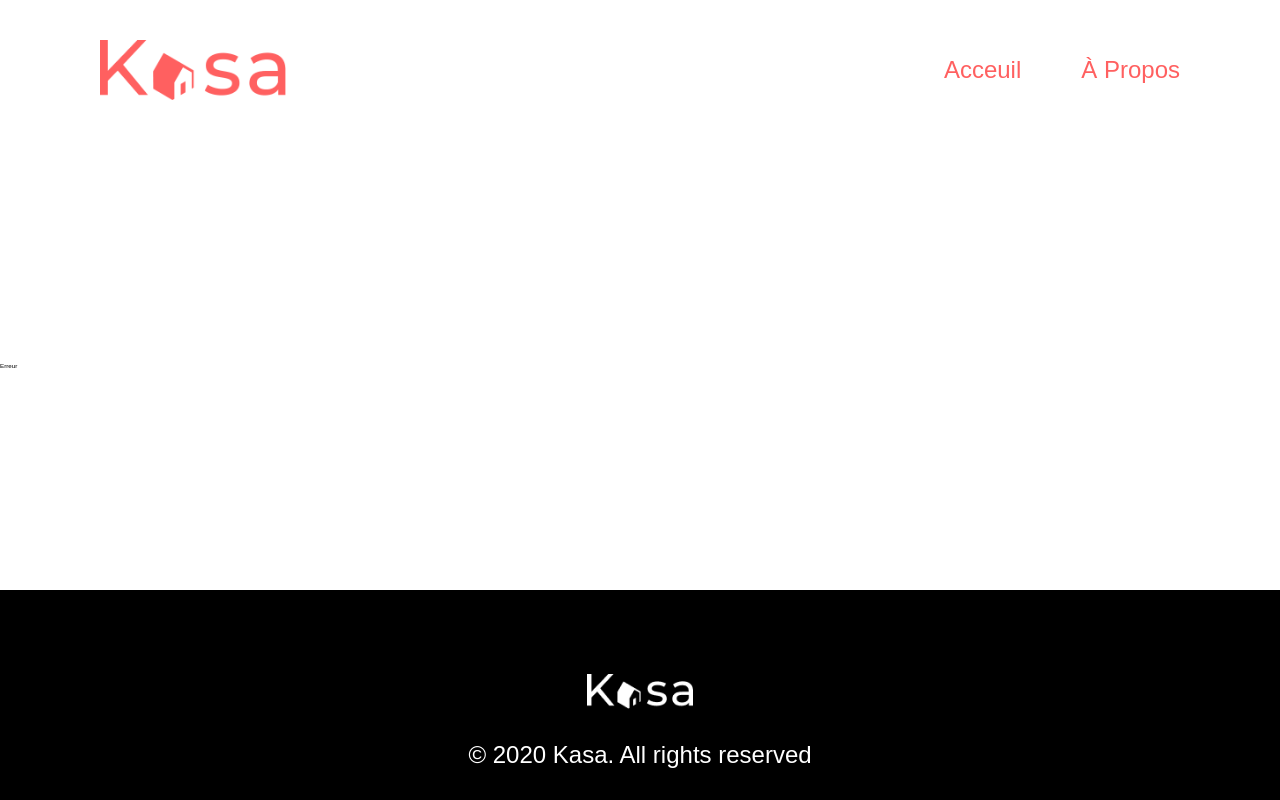
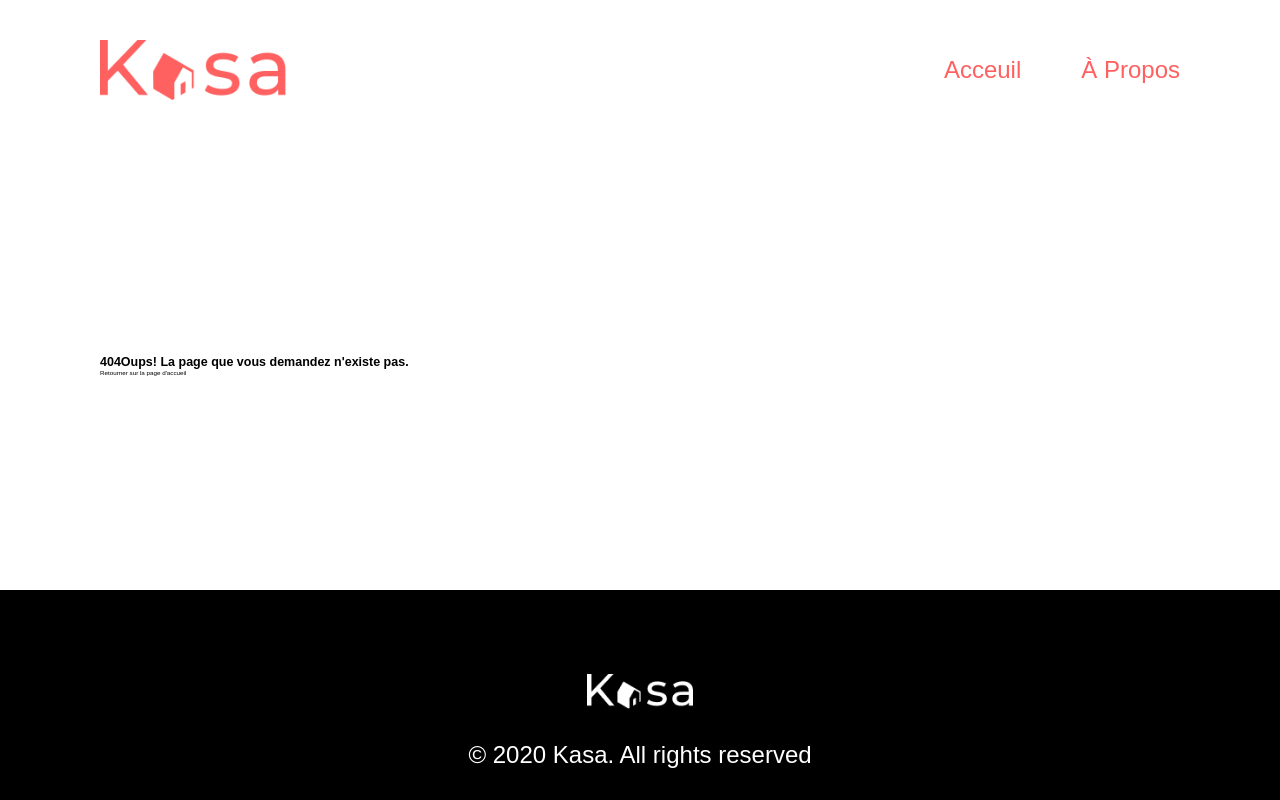
Before and after one commit to Peallyz/Projet11_KasaOC, a React (Vite) app: page /1e180563 in a window 1280 px wide. Built offline with nearby package versions, Linux system fonts and the light colour scheme.

Commit message:
create : error page

```diff
--- a/src/pages/error.jsx
+++ b/src/pages/error.jsx
@@ -1,5 +1,16 @@
+import { NavLink } from "react-router-dom";
+
 const Error = () => {
-  return <div>Erreur</div>;
+  return (
+    <main className="error__page">
+      <h1>
+        <strong>404</strong>Oups! La page que vous demandez n&apos;existe pas.
+      </h1>
+      <NavLink to="/" className={"current"}>
+        Retourner sur la page d&apos;accueil
+      </NavLink>
+    </main>
+  );
 };
 
 export default Error;
```
